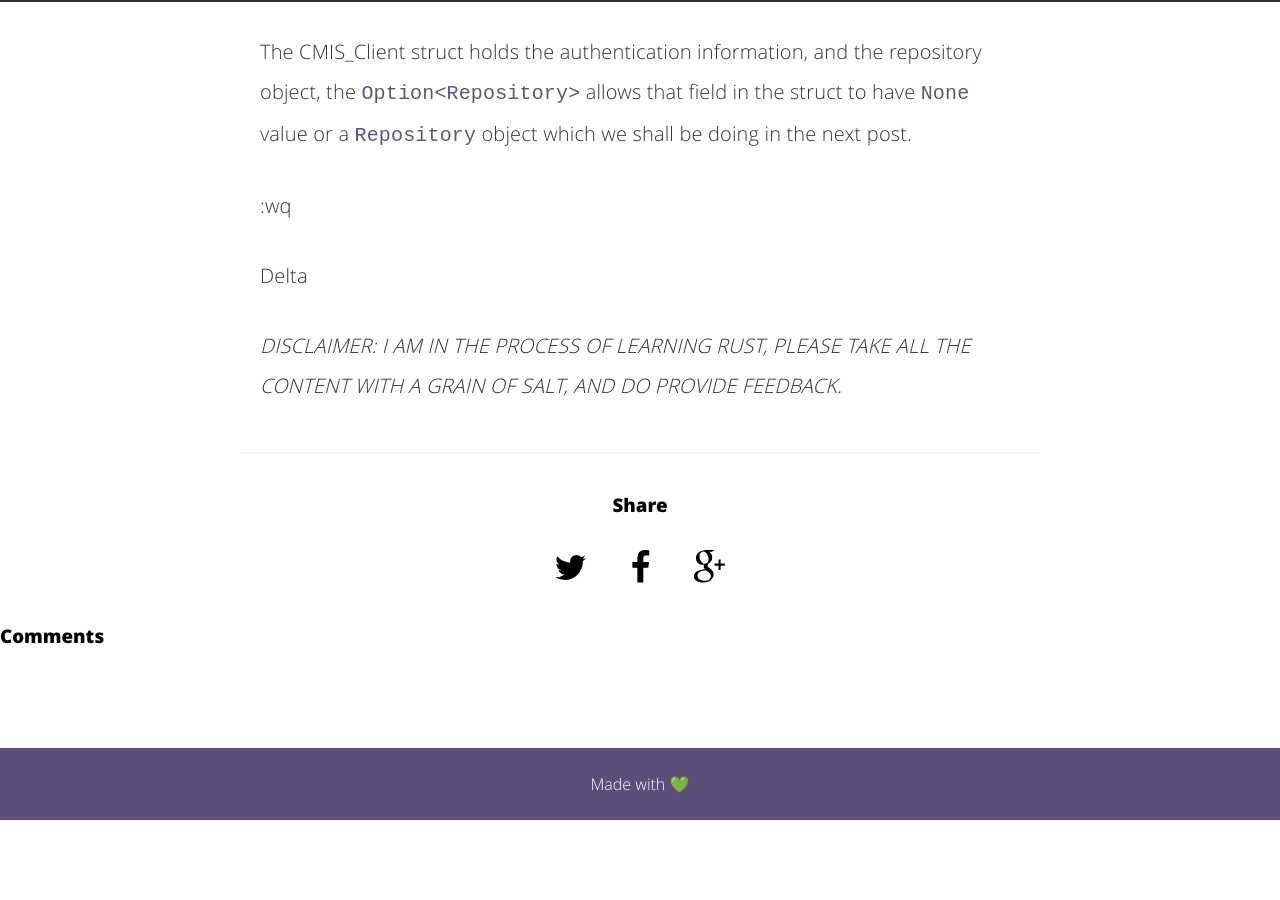
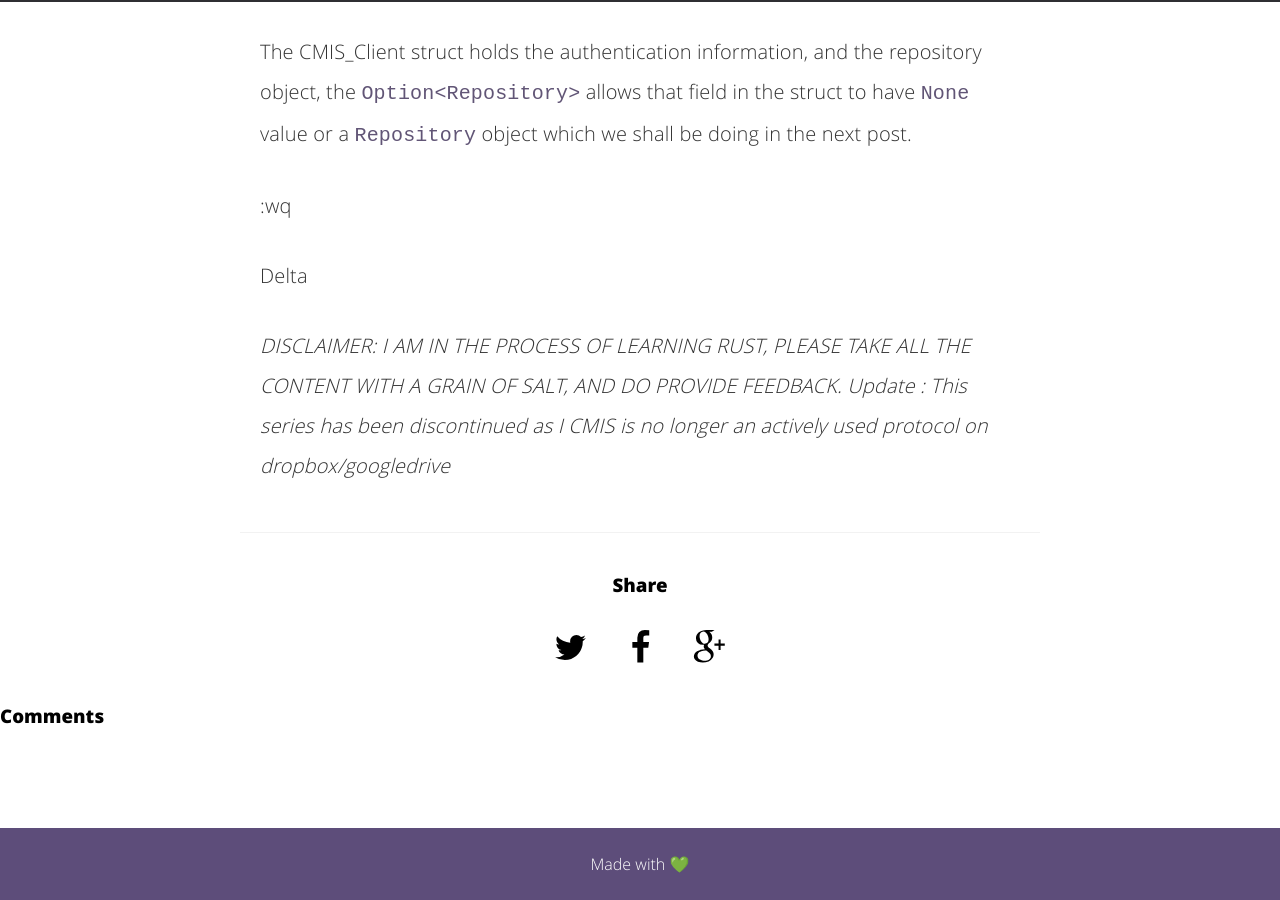
Before and after one commit to DeltaManiac/blog, a Jekyll site: the page built from _posts/2017-07-14-Rusty-CMIS-Part-IV.md, in a window 1280 px wide and 900 px high, scrolled down 3438 px. Built offline with Jekyll 4.4.1, drawn with Linux system fonts in a browser that asks for light colours; comment, search, counter and statistics services are not loaded; before the commit the page ends 4258 px from its top, so only the background shows below that.

Commit message:
Discontinued CMIS

```diff
--- a/_posts/2017-07-14-Rusty-CMIS-Part-IV.md
+++ b/_posts/2017-07-14-Rusty-CMIS-Part-IV.md
@@ -119,3 +119,4 @@ The CMIS_Client struct holds the authentication information, and the repository
 Delta
 
 *DISCLAIMER: I AM IN THE PROCESS OF LEARNING RUST, PLEASE TAKE ALL THE CONTENT WITH A GRAIN OF SALT, AND DO PROVIDE FEEDBACK.*
+*Update : This series has been discontinued as I CMIS is no longer an actively used protocol on dropbox/googledrive*
```
